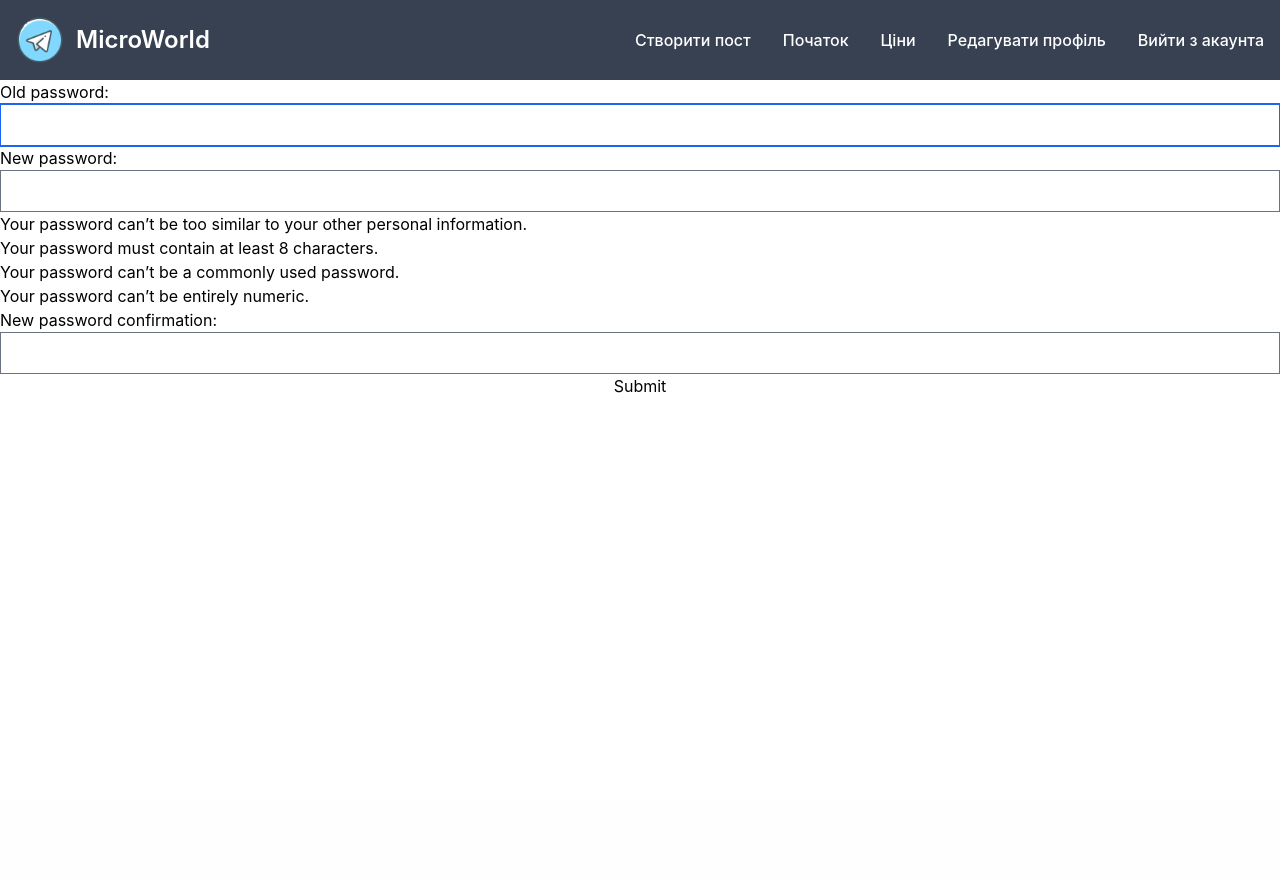
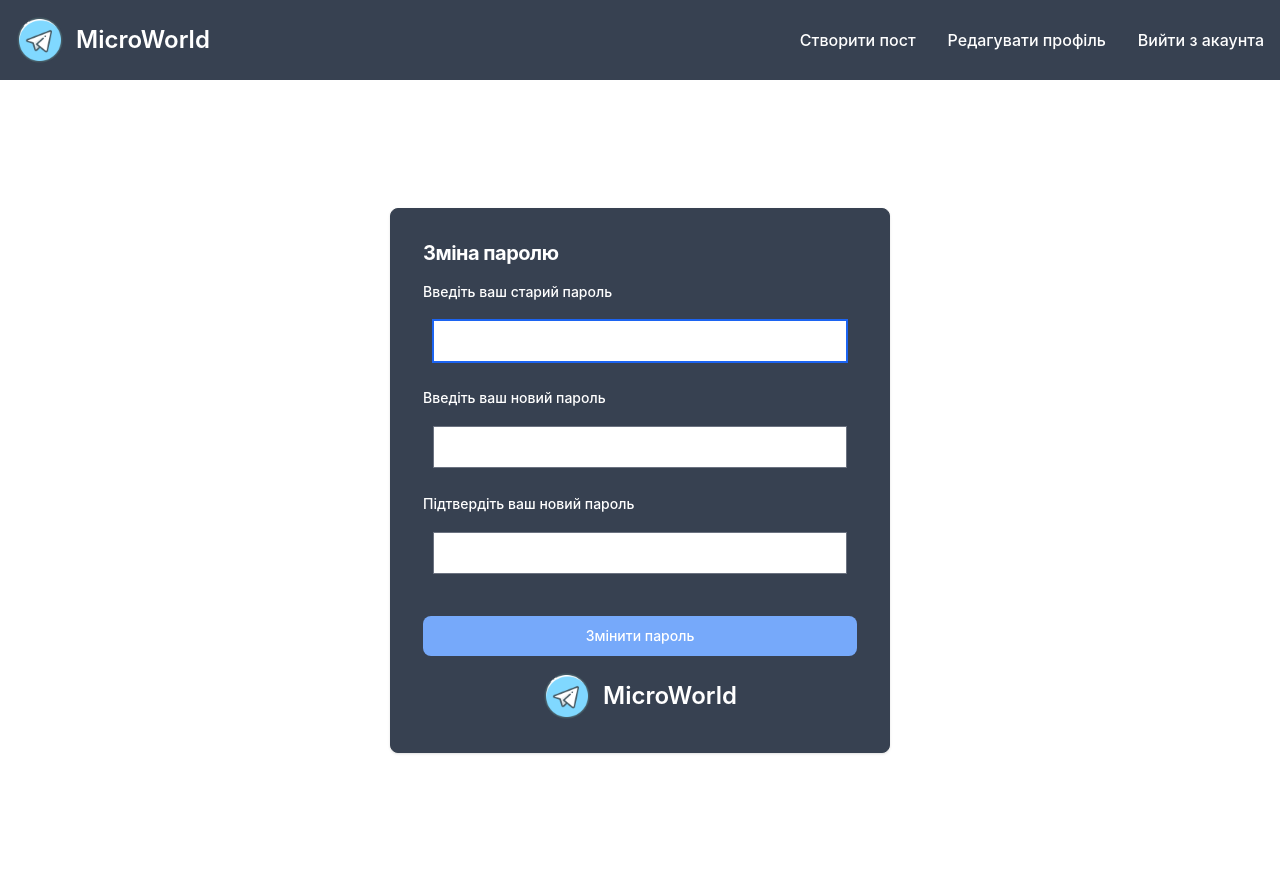
Before and after one commit to XTHN9RF/MicroWorld_App, a Django app: page /user/password_change/ in a window 1280 px wide. Before the commit the page ends 393 px from the top, so only its background shows below. Run offline with Django 4.2, Linux system fonts and the light colour scheme; a user stored in the database is signed in; some libraries are stand-ins or nearby versions.

Commit message:
feat: style password change page and add translation for errors on forms and pages, delete useless navbar items

```diff
--- a/MW/settings.py
+++ b/MW/settings.py
@@ -136,3 +136,5 @@ EMAIL_BACKEND = 'django.core.mail.backends.console.EmailBackend'
 
 MEDIA_URL = '/media/'
 MEDIA_ROOT = os.path.join(BASE_DIR, 'media/')
+
+LANGUAGE_CODE = 'uk-ua'
--- a/user/templates/user/base.html
+++ b/user/templates/user/base.html
@@ -1,5 +1,7 @@
 {% load static %}
-<html>
+{% load i18n %}
+{% get_current_language as LANGUAGE_CODE %}
+<html lang="{{ LANGUAGE_CODE }}">
 <head>
     <link href="https://cdnjs.cloudflare.com/ajax/libs/flowbite/1.6.5/flowbite.min.css" rel="stylesheet"/>
     <link rel="stylesheet" href="{% static 'user/css/default_form.css'%}">
@@ -15,14 +17,6 @@
                 <li>
                     <a href="{% url 'posts:create' %}"
                        class="block py-2 pl-3 pr-4  rounded hover:bg-gray-100 md:hover:bg-transparent md:border-0 md:hover:text-blue-700 md:p-0">Створити пост</a>
-                </li>
-                <li>
-                    <a href="#"
-                       class="block py-2 pl-3 pr-4  rounded hover:bg-gray-100 md:hover:bg-transparent md:border-0 md:hover:text-blue-700 md:p-0">Початок</a>
-                </li>
-                <li>
-                    <a href="#"
-                       class="block py-2 pl-3 pr-4  rounded hover:bg-gray-100 md:hover:bg-transparent md:border-0 md:hover:text-blue-700 md:p-0">Ціни</a>
                 </li>
                 {% if request.user.is_authenticated %}
                 <li>
--- a/user/templates/user/password_change.html
+++ b/user/templates/user/password_change.html
@@ -1,8 +1,54 @@
 {% extends 'user/base.html' %}
+{% load static %}
+{% load i18n %}
 {% block body %}
-    <form method="post">
-        {% csrf_token %}
-        {{ form.as_p }}
-        <input type="submit" value="Submit"></input>
-    </form>
+    <section class="flex  h-screen">
+        <div class="flex flex-col justify-center items-center px-6 py-8 mx-auto md:h-screen lg:py-0">
+            <div class="rounded-lg shadow border sm:max-w-md xl:p-0 bg-gray-700 border-gray-700"
+                 style="width: 500px; height: fit-content">
+                <div class="p-6 space-y-4 md:space-y-6 sm:p-8">
+                    <h1 class="text-xl font-bold leading-tight tracking-tight md:text-2xl text-white">
+                        Зміна паролю
+                    </h1>
+                    <form class="space-y-4 md:space-y-6" action="" method="post">
+                        {% csrf_token %}
+                        <div>
+                            <label for="email" class="block mb-2 text-sm font-medium text-white">Введіть ваш старий
+                                пароль</label>
+                            <div class='sm:text-sm rounded-lg block w-full p-2.5 border-gray-600 placeholder-gray-400 focus:ring-blue-500 focus:border-blue-500'>
+                                {{ form.old_password }}
+                            </div>
+                        </div>
+                        <div>
+                            <label for="email" class="block mb-2 text-sm font-medium text-white">Введіть ваш новий
+                                пароль</label>
+                            <div class='sm:text-sm rounded-lg block w-full p-2.5 border-gray-600 placeholder-gray-400 focus:ring-blue-500 focus:border-blue-500'>
+                                {{ form.new_password1 }}
+                            </div>
+                        </div>
+                        <div>
+                            <label for="email" class="block mb-2 text-sm font-medium text-white">Підтвердіть ваш новий
+                                пароль</label>
+                            <div class='sm:text-sm rounded-lg block w-full p-2.5 border-gray-600 placeholder-gray-400 focus:ring-blue-500 focus:border-blue-500'>
+                                {{ form.new_password2 }}
+                            </div>
+                        </div>
+                        <div class="errorlist mt-3 text-gray-300">
+                            {% if form.errors %}
+                                {% for field in form %}
+                                    {{ field.errors }}
+                                {% endfor %}
+                            {% endif %}
+                        </div>
+                        <input type="submit" value="Змінити пароль"
+                               class="w-full text-white focus:ring-4 cursor-pointer focus:outline-none font-medium rounded-lg text-sm px-5 py-2.5 text-center bg-blue-400 hover:bg-blue-700 focus:ring-primary-800">
+                    </form>
+                    <div class="mt-2.5 flex justify-center items-center">
+                        <img src="{% static 'user/images/logo.png' %}" class="h-12 mr-3" alt="Site Logo"/>
+                        <span class="self-center text-2xl font-semibold whitespace-nowrap text-white">MicroWorld</span>
+                    </div>
+                </div>
+            </div>
+        </div>
+    </section>
 {% endblock %}
```
